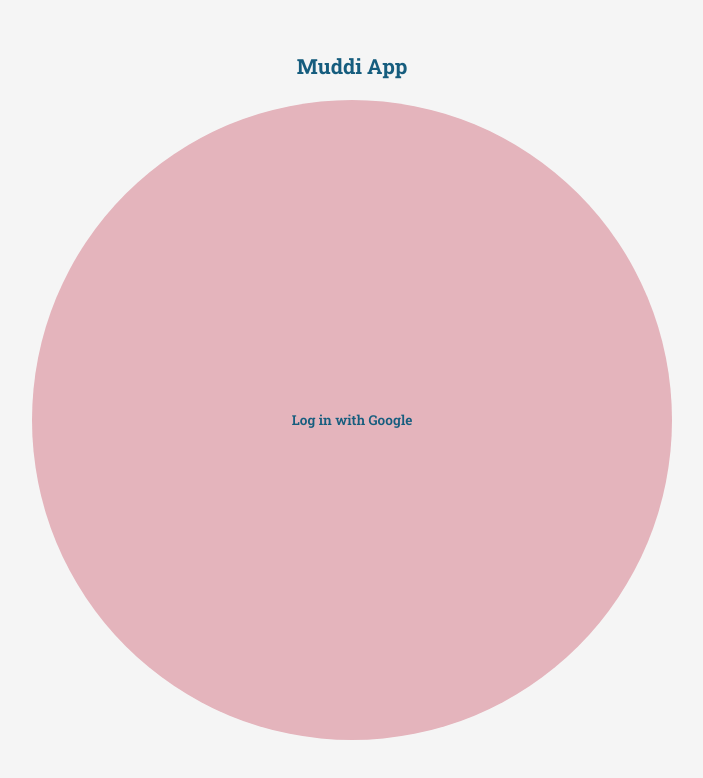
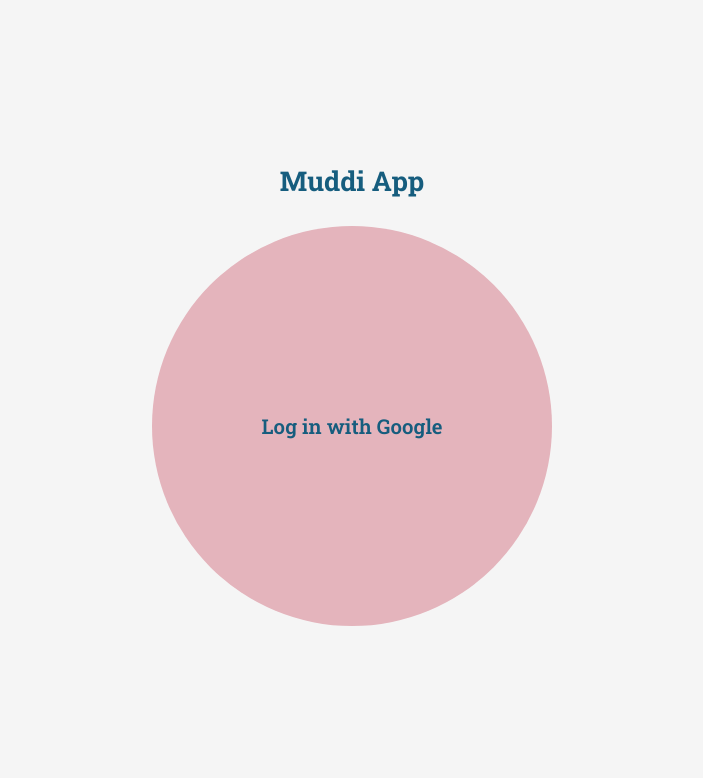
Before and after one commit to berit-stange/muddi-app-react-firebase, a React (Create React App) app: page /settings in a window 1280 px wide. Shown: the top 778 px of the page, without its empty margins (288-991 px from the left). Built offline with nearby package versions, Linux system fonts and the light colour scheme; no server answers.

Commit message:
changed maximum size of login button

```diff
--- a/src/App.css
+++ b/src/App.css
@@ -269,13 +269,19 @@
   align-items: center;
   height: 100vh;
 }
+.login-screen h1 {
+  font-size: 2em;
+}
 
 .btn-login {
   height: 50vw;
   width: 50vw;
+  max-height: 400px;
+  max-width: 400px;
   margin: 1em;
   font-weight: 600;
   background-color: #e4b4bc;
+  font-size: 1.5em;
 }
 
 .search-box {
--- a/src/App.scss
+++ b/src/App.scss
@@ -319,14 +319,21 @@
     justify-content: center;
     align-items: center;
     height: 100vh;
+
+    h1 {
+        font-size: 2em;
+    }
 }
 
 .btn-login {
     height: 50vw;
     width: 50vw;
+    max-height: 400px;
+    max-width: 400px;
     margin: 1em;
     font-weight: 600;
     background-color: $accent-color;
+    font-size: 1.5em;
 }
 
 .search-box {
```
Also changed, not shown: 1 other file (tests, documents, lock files or other folders).
